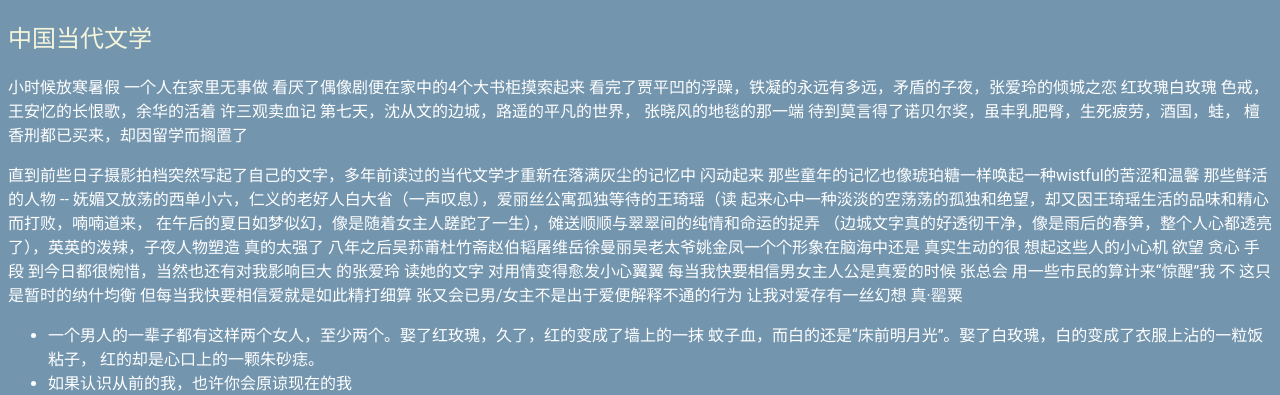
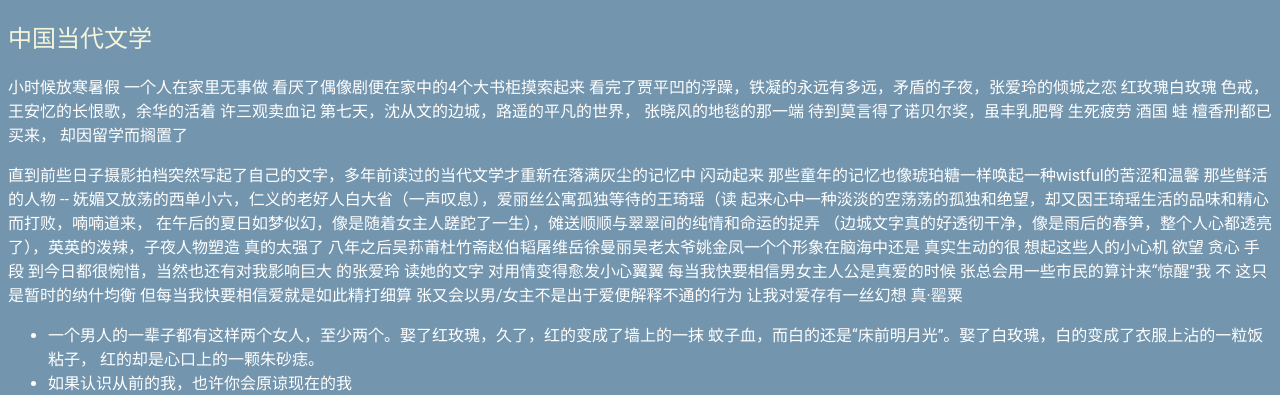
Before and after one commit to joyhuan/joyhuanqi, a PHP site: page /books.html in a window 1280 px wide. Shown: the part 762-1157 px from the top of the page. Run offline with PHP 8.4, Linux system fonts and the light colour scheme.

Commit message:
minor adjustments

```diff
--- a/books.html
+++ b/books.html
@@ -63,8 +63,8 @@
     <p>小时候放寒暑假 一个人在家里无事做 看厌了偶像剧便在家中的4个大书柜摸索起来
         看完了贾平凹的浮躁，铁凝的永远有多远，矛盾的子夜，张爱玲的倾城之恋 红玫瑰白玫瑰 色戒，
         王安忆的长恨歌，余华的活着 许三观卖血记 第七天，沈从文的边城，路遥的平凡的世界，
-        张晓风的地毯的那一端 待到莫言得了诺贝尔奖，虽丰乳肥臀，生死疲劳，酒国，蛙，
-        檀香刑都已买来，却因留学而搁置了 </p>
+        张晓风的地毯的那一端 待到莫言得了诺贝尔奖，虽丰乳肥臀 生死疲劳 酒国 蛙 檀香刑都已买来，
+        却因留学而搁置了 </p>
 
     <p>直到前些日子摄影拍档突然写起了自己的文字，多年前读过的当代文学才重新在落满灰尘的记忆中
         闪动起来 那些童年的记忆也像琥珀糖一样唤起一种wistful的苦涩和温馨 那些鲜活的人物 --
@@ -74,9 +74,9 @@
         （边城文字真的好透彻干净，像是雨后的春笋，整个人心都透亮了），英英的泼辣，子夜人物塑造
         真的太强了 八年之后吴荪莆杜竹斋赵伯韬屠维岳徐曼丽吴老太爷姚金凤一个个形象在脑海中还是
         真实生动的很 想起这些人的小心机 欲望 贪心 手段 到今日都很惋惜，当然也还有对我影响巨大
-        的张爱玲 读她的文字 对用情变得愈发小心翼翼 每当我快要相信男女主人公是真爱的时候 张总会
-        用一些市民的算计来“惊醒”我 不 这只是暂时的纳什均衡 但每当我快要相信爱就是如此精打细算
-        张又会已男/女主不是出于爱便解释不通的行为 让我对爱存有一丝幻想 真·罂粟</p>
+        的张爱玲 读她的文字 对用情变得愈发小心翼翼 每当我快要相信男女主人公是真爱的时候
+        张总会用一些市民的算计来“惊醒”我 不 这只是暂时的纳什均衡 但每当我快要相信爱就是如此精打细算
+        张又会以男/女主不是出于爱便解释不通的行为 让我对爱存有一丝幻想 真·罂粟</p>
     <ul>
         <li>一个男人的一辈子都有这样两个女人，至少两个。娶了红玫瑰，久了，红的变成了墙上的一抹
             蚊子血，而白的还是“床前明月光”。娶了白玫瑰，白的变成了衣服上沾的一粒饭粘子，
--- a/projects.html
+++ b/projects.html
@@ -54,14 +54,14 @@
         <div class = "project">
             <h2 id = 'Monopoly'><a name = 'Monopoly'> Boardgame Monopoly | OCaml </a></h2>
             <p> Interactive UI of Monopoly </p>
-            <img src="images/Monopoly.png" alt="monopoly image" width = "500" height = "350"/>
+            <img src="images/Monopoly.png" alt="monopoly image" width = "400" height = "300"/>
         </div>
 
         <div class = "project">
             <h2 id = 'Portfolio'><a name = 'Portfolio'>Portfolio Optimization Problem</a></h2>
             <p>Implemented Porfolio Optimization Algorithm an using Laplacian constriction and numerical analysis.</p>
             <a href = "https://drive.google.com/file/d/12rWDabCIxkRTI2F9TssU_fuNvAYIbPl0/view?usp=sharing" target="_blank">
-            <img src="images/Plot2.png" alt="Optimal Portforlio image" width = "500" height = "350"/></a>
+            <img src="images/Plot2.png" alt="Optimal Portforlio image" width = "400" height = "300"/></a>
         </div>
 
         <div class = "project">
```
Also changed, not shown: arts.html (+14 -6 lines), styles/arts.css (+2 -25 lines).
